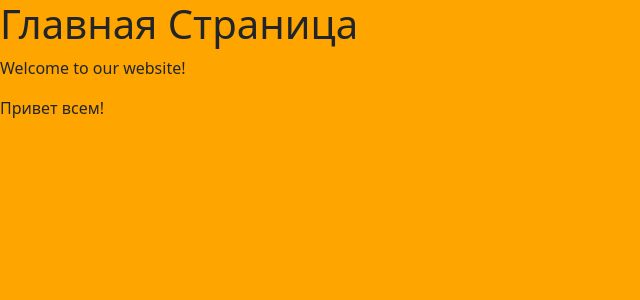
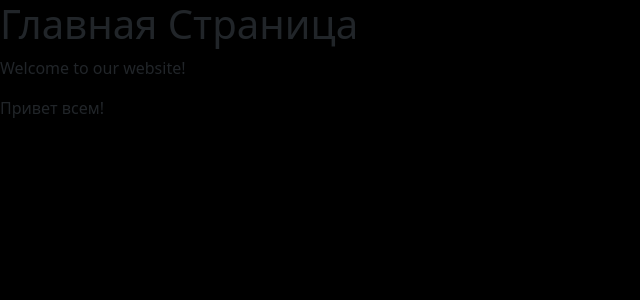
Before and after one commit to nm-backend/Itproger, a Django app: page / in a window 1280 px wide. Shown: the top 300 px of the page, without its empty margins (0-640 px from the left). Run offline with Django 5.2, Linux system fonts and the light colour scheme.

Commit message:
Добавление Static files

```diff
--- a/itproger/main/static/main/css/main.css
+++ b/itproger/main/static/main/css/main.css
@@ -1,3 +1,3 @@
 body {
-    background-color: orange;
+    background-color: black;
 }
```
